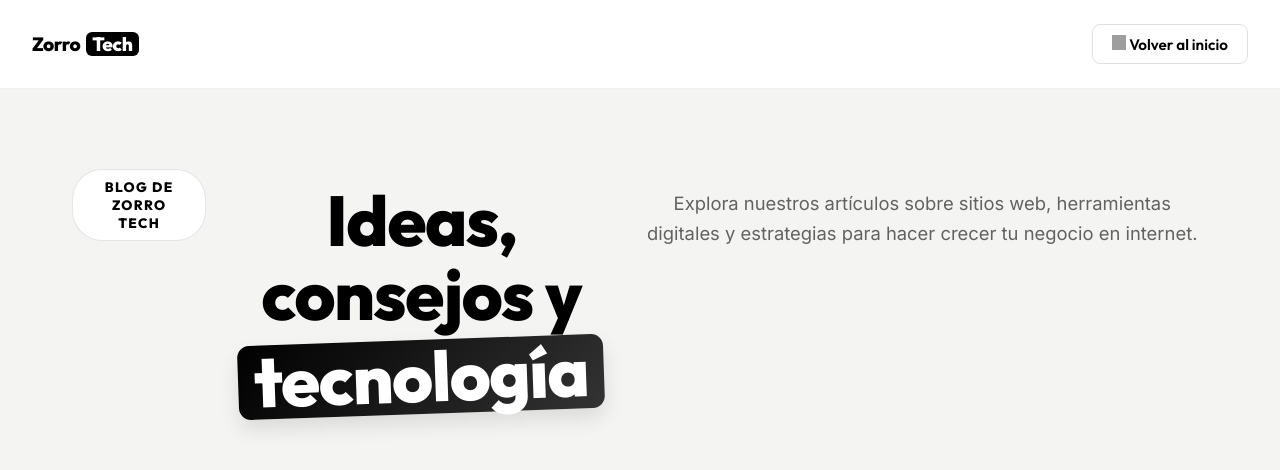
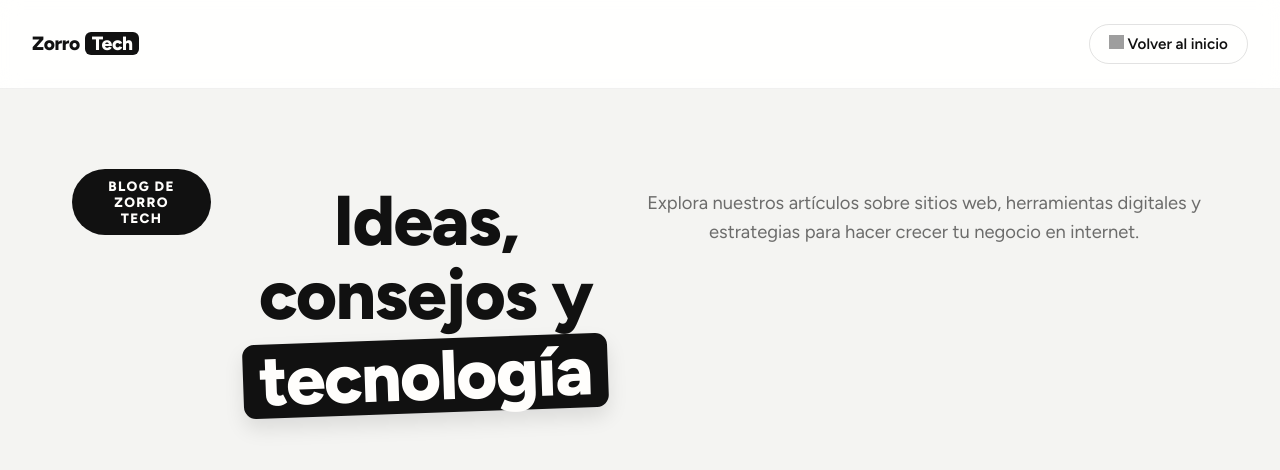
Before and after one commit to demiansoberanes7-stack/WEB-ZORRO-TECH, a React (Vite) app: page /blog in a window 1280 px wide. Shown: the top 470 px of the page. Built offline with nearby package versions, Linux system fonts and the light colour scheme; no server answers; grey boxes are pictures that could not be loaded.

Commit message:
style: unify UX and UI branding across subpages to match main index

```diff
--- a/src/pages/ContenidoMultimedia.css
+++ b/src/pages/ContenidoMultimedia.css
@@ -1,10 +1,10 @@
 /* Réplica de lumark-portafolio (prefijo lm-) */
 .lm-page {
-  --lm-bg: #ffffff;
-  --lm-text-dark: #000000;
-  --lm-text-secondary: rgba(0, 0, 0, 0.6);
-  --lm-font-title: 'Outfit', 'Figtree', sans-serif;
-  --lm-font-body: 'Inter', 'Figtree', sans-serif;
+  --lm-bg: #f4f4f2;
+  --lm-text-dark: #111111;
+  --lm-text-secondary: rgba(17, 17, 17, 0.6);
+  --lm-font-title: 'Figtree', sans-serif;
+  --lm-font-body: 'Figtree', sans-serif;
   font-family: var(--lm-font-body);
   background: var(--lm-bg);
   color: var(--lm-text-dark);
@@ -31,12 +31,12 @@
   font-weight: 800;
   font-size: 1.2rem;
   letter-spacing: -0.02em;
-  color: #000;
+  color: #111111;
 }
 
 .lm-topbar__brand span {
-  background: #000;
-  color: #fff;
+  background: #111111;
+  color: #FFFEFC;
   padding: 0 0.4rem;
   border-radius: 6px;
   margin-left: 0.35rem;
@@ -47,14 +47,14 @@
   font-weight: 600;
   font-size: 0.95rem;
   padding: 0.6rem 1.2rem;
-  border-radius: 8px;
-  border: 1px solid rgba(0, 0, 0, 0.12);
-  color: #000;
+  border-radius: 100px;
+  border: 1px solid rgba(17, 17, 17, 0.12);
+  color: #111111;
   text-decoration: none;
   transition: all 0.25s ease;
 }
 
-.lm-topbar__back:hover { background: #000; color: #fff; }
+.lm-topbar__back:hover { background: #111111; color: #FFFEFC; transform: translateY(-2px); }
 .lm-topbar__back img { width: 0.95em; height: 0.95em; }
 
 .lm-container {
@@ -75,7 +75,7 @@
 /* HERO */
 .lm-hero {
   position: relative;
-  background: #ffffff;
+  background: var(--lm-bg);
   padding: 4rem 0 0;
 }
 
@@ -83,11 +83,11 @@
 
 .lm-badge {
   display: inline-block;
-  background: #fff;
-  border: 1px solid rgba(0, 0, 0, 0.1);
+  background: #111111;
+  border: 1px solid rgba(17, 17, 17, 0.1);
   padding: 0.5rem 1.2rem;
-  border-radius: 30px;
-  color: #000;
+  border-radius: 100px;
+  color: #FFFEFC;
   font-family: var(--lm-font-title);
   font-weight: 800;
   font-size: 0.85rem;
@@ -108,8 +108,8 @@
 
 .lm-highlight {
   display: inline-block;
-  background: linear-gradient(135deg, #000, #333);
-  color: #fff;
+  background: #111111;
+  color: #FFFEFC;
   padding: 0 1rem;
   border-radius: 12px;
   box-shadow: 0 10px 20px rgba(0, 0, 0, 0.1);
@@ -132,26 +132,28 @@
 
 .lm-btn {
   font-family: var(--lm-font-title);
-  font-weight: 600;
+  font-weight: 700;
   padding: 1.1rem 2rem;
-  border-radius: 12px;
+  border-radius: 100px;
   font-size: 1.05rem;
   transition: all 0.3s cubic-bezier(0.16, 1, 0.3, 1);
   cursor: pointer;
   border: none;
+  text-decoration: none;
+  display: inline-block;
 }
 
 .lm-btn--light {
-  background: #000;
-  color: #fff;
-  border: 1px solid rgba(0, 0, 0, 0.1);
+  background: #111111;
+  color: #FFFEFC;
+  border: none;
 }
 
 .lm-btn--light:hover {
   transform: translateY(-3px);
   box-shadow: 0 10px 20px rgba(0, 0, 0, 0.1);
-  background: #fff;
-  color: #000;
+  background: linear-gradient(135deg, #ff6b2b 0%, #e65100 55%, #111111 100%);
+  color: #FFFEFC;
 }
 
 .lm-hero__image-wrapper {
```
